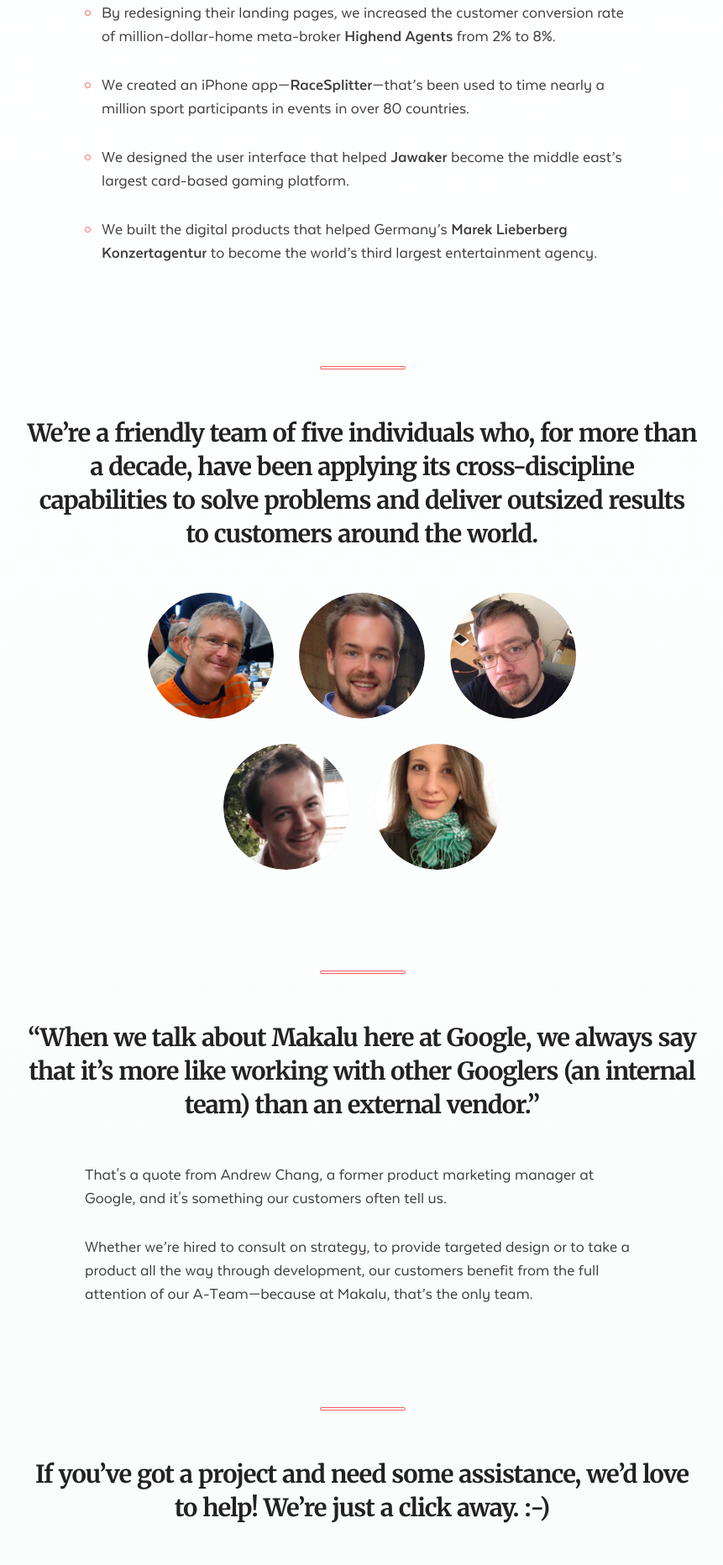
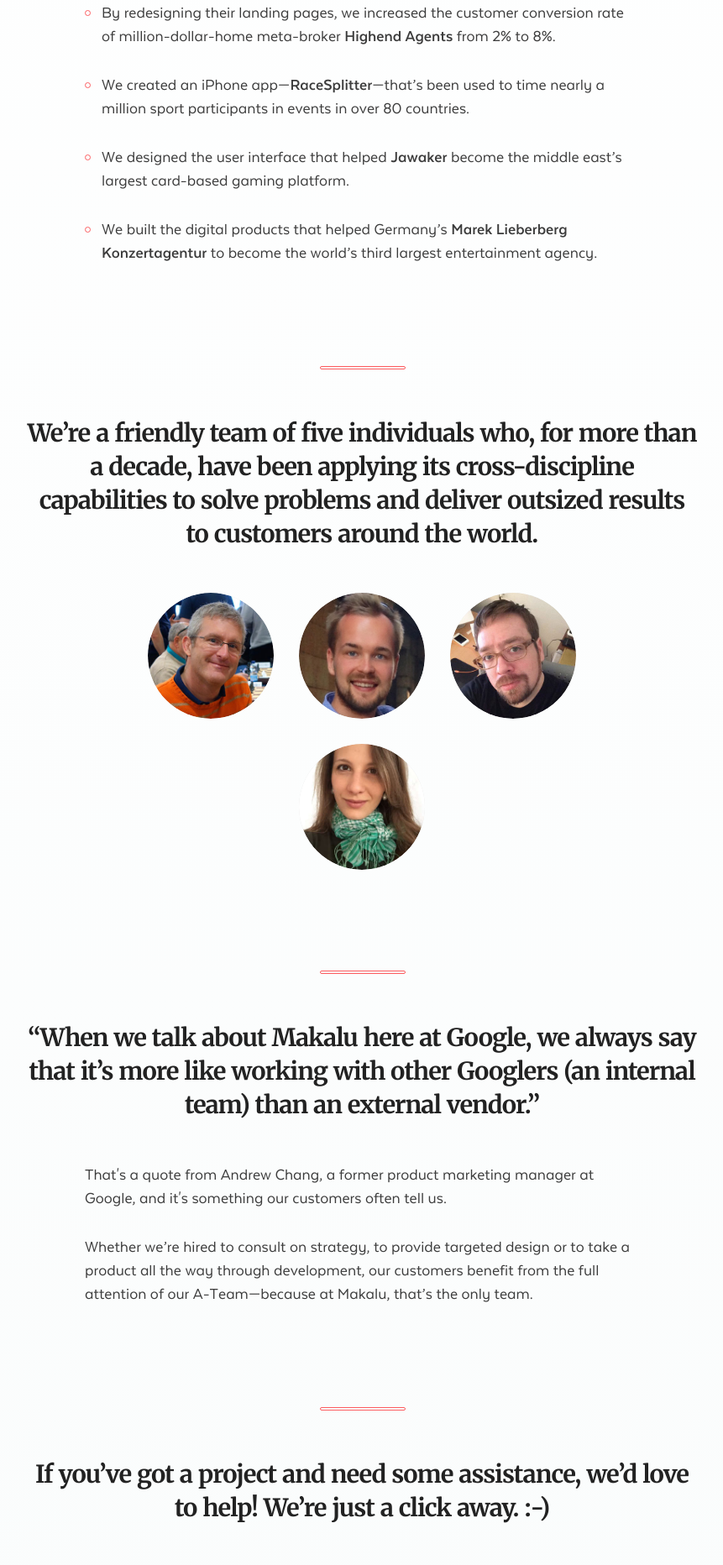
Before and after one commit to makalu/makalu.github.com, a Jekyll site: the page built from index.html, in a window 1280 px wide. Shown: the part 802-2666 px from the top of the page at 84% size, without its empty margins (209-1070 px from the left). Built offline with Jekyll 4.4.1, drawn with Linux system fonts in a browser that asks for light colours; some web fonts are replaced.

Commit message:
Remove Michal

```diff
--- a/index.html
+++ b/index.html
@@ -33,10 +33,6 @@
       <span>Justin</span>
     </li>
     <li>
-      <img src="uploads/people/michal.jpg" alt="Michał">
-      <span>Michał</span>
-    </li>
-    <li>
       <img src="uploads/people/carlotta.jpg" alt="Carlotta">
       <span>Carlotta</span>
     </li>
```
